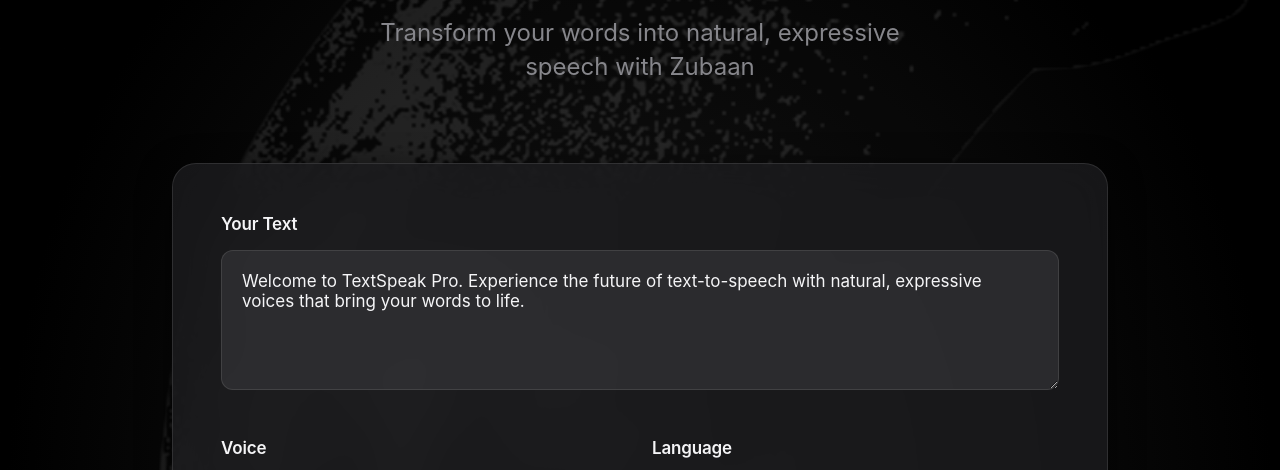
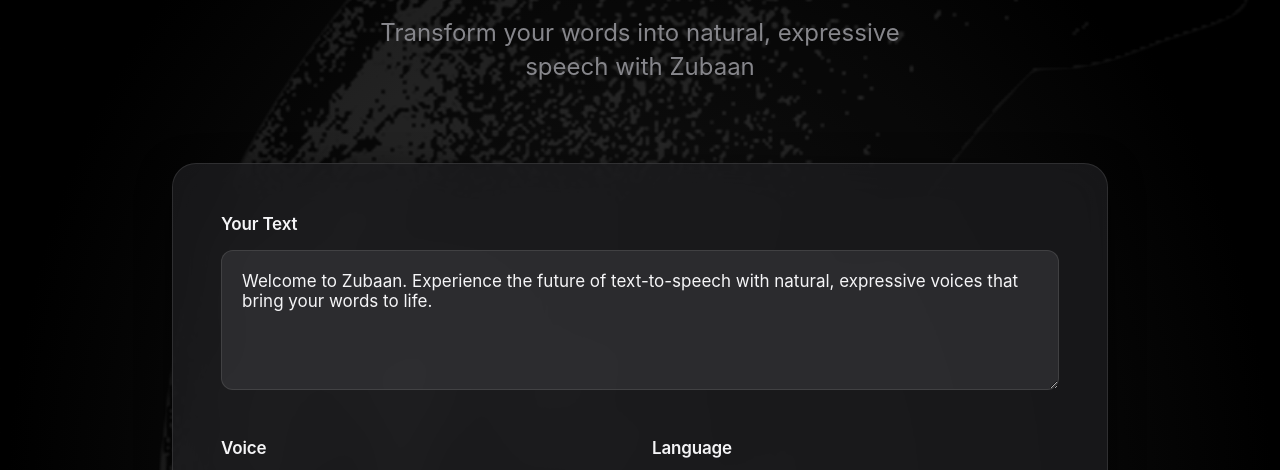
Before and after one commit to yashatlightspeed/zubaan-app, a plain HTML site: page public/index.html in a window 1280 px wide. Shown: the part 272-742 px from the top of the page. Drawn offline with Linux system fonts and the light colour scheme.

```diff
--- a/public/index.html
+++ b/public/index.html
@@ -468,7 +468,7 @@
                         class="textarea"
                         placeholder="Enter the text you'd like to convert to speech..."
                         maxlength="5000"
-                    >Welcome to TextSpeak Pro. Experience the future of text-to-speech with natural, expressive voices that bring your words to life.</textarea>
+                    >Welcome to Zubaan. Experience the future of text-to-speech with natural, expressive voices that bring your words to life.</textarea>
                 </div>
 
                 <div class="controls-grid">
```
Also changed, not shown: vercel.json.
